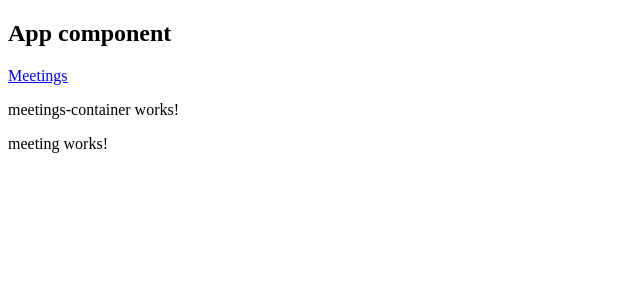
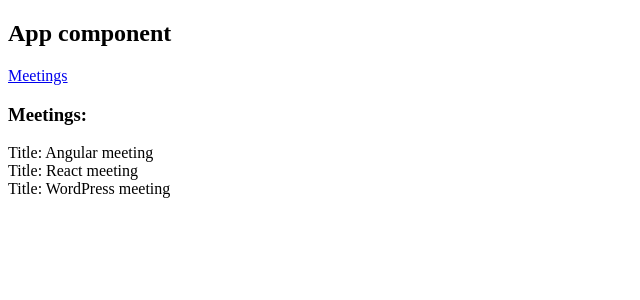
Before and after one commit to safo6m/angular-playground, an Angular app: page /meetings in a window 1280 px wide. Shown: the top 300 px of the page, without its empty margins (0-640 px from the left). Built offline with nearby package versions, Linux system fonts and the light colour scheme.

Commit message:
Add component input

```diff
--- a/src/app/components/meeting/meeting.component.html
+++ b/src/app/components/meeting/meeting.component.html
@@ -1,3 +1 @@
-<p>
-  meeting works!
-</p>
+Title: {{ meeting.title }}
--- a/src/app/components/meeting/meeting.component.ts
+++ b/src/app/components/meeting/meeting.component.ts
@@ -1,15 +1,11 @@
-import { Component, OnInit } from '@angular/core';
+import { Component, Input } from '@angular/core';
+import { Meeting } from '../../model/meeting.model';
 
 @Component({
   selector: 'app-meeting',
   templateUrl: './meeting.component.html',
   styleUrls: ['./meeting.component.scss']
 })
-export class MeetingComponent implements OnInit {
-
-  constructor() { }
-
-  ngOnInit() {
-  }
-
+export class MeetingComponent {
+  @Input() meeting: Meeting;
 }
--- a/src/app/pages/meetings-container/meetings-container.component.html
+++ b/src/app/pages/meetings-container/meetings-container.component.html
@@ -1,5 +1,7 @@
-<p>
-  meetings-container works!
-</p>
+<h3>Meetings:</h3>
 
-<app-meeting></app-meeting>
+<div *ngFor="let meeting of meetings">
+  <app-meeting
+    [meeting]="meeting"
+  ></app-meeting>
+</div>
--- a/src/app/pages/meetings-container/meetings-container.component.ts
+++ b/src/app/pages/meetings-container/meetings-container.component.ts
@@ -1,5 +1,6 @@
 import { Component, OnInit } from '@angular/core';
 import { MeetingsService } from '../../services/meetings/meetings.service';
+import { Meeting } from '../../model/meeting.model';
 
 @Component({
   selector: 'app-meetings-container',
@@ -7,12 +8,13 @@ import { MeetingsService } from '../../services/meetings/meetings.service';
   styleUrls: ['./meetings-container.component.scss']
 })
 export class MeetingsContainerComponent implements OnInit {
+  public meetings: Array<Meeting>;
 
   constructor(
     private meetingService: MeetingsService
   ) { }
 
   ngOnInit() {
-    console.log(this.meetingService.meetings);
+    this.meetings = this.meetingService.meetings;
   }
 }
--- a/src/app/pages/meetings-container/meetings-container.module.ts
+++ b/src/app/pages/meetings-container/meetings-container.module.ts
@@ -1,13 +1,16 @@
 import { NgModule } from '@angular/core';
 import { MeetingsContainerComponent } from './meetings-container.component';
 import { MeetingComponent } from '../../components/meeting/meeting.component';
+import { CommonModule } from '@angular/common';
 
 @NgModule({
   declarations: [
     MeetingsContainerComponent,
     MeetingComponent
   ],
-  imports: [],
+  imports: [
+    CommonModule
+  ],
   exports: [],
   providers: []
 })
```
